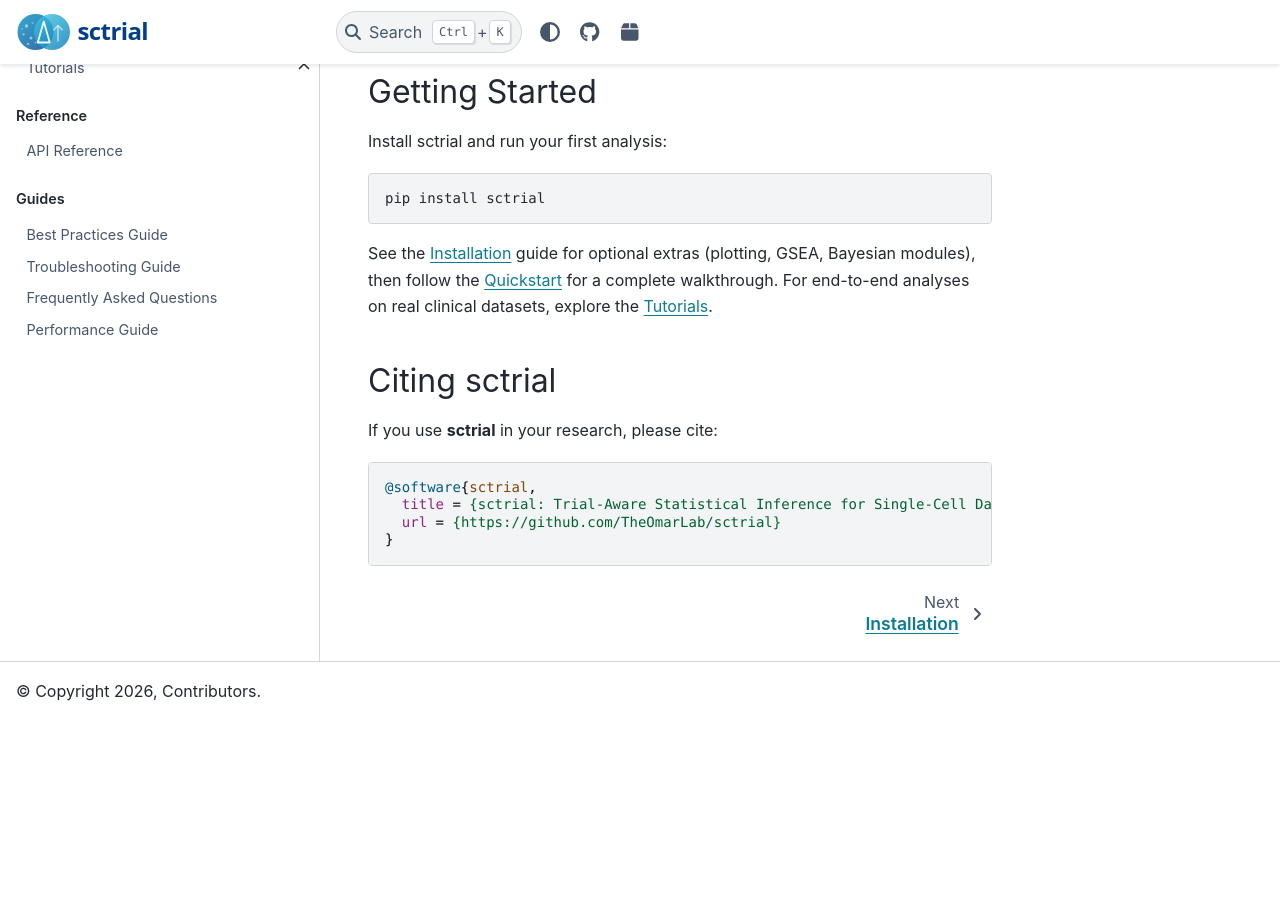
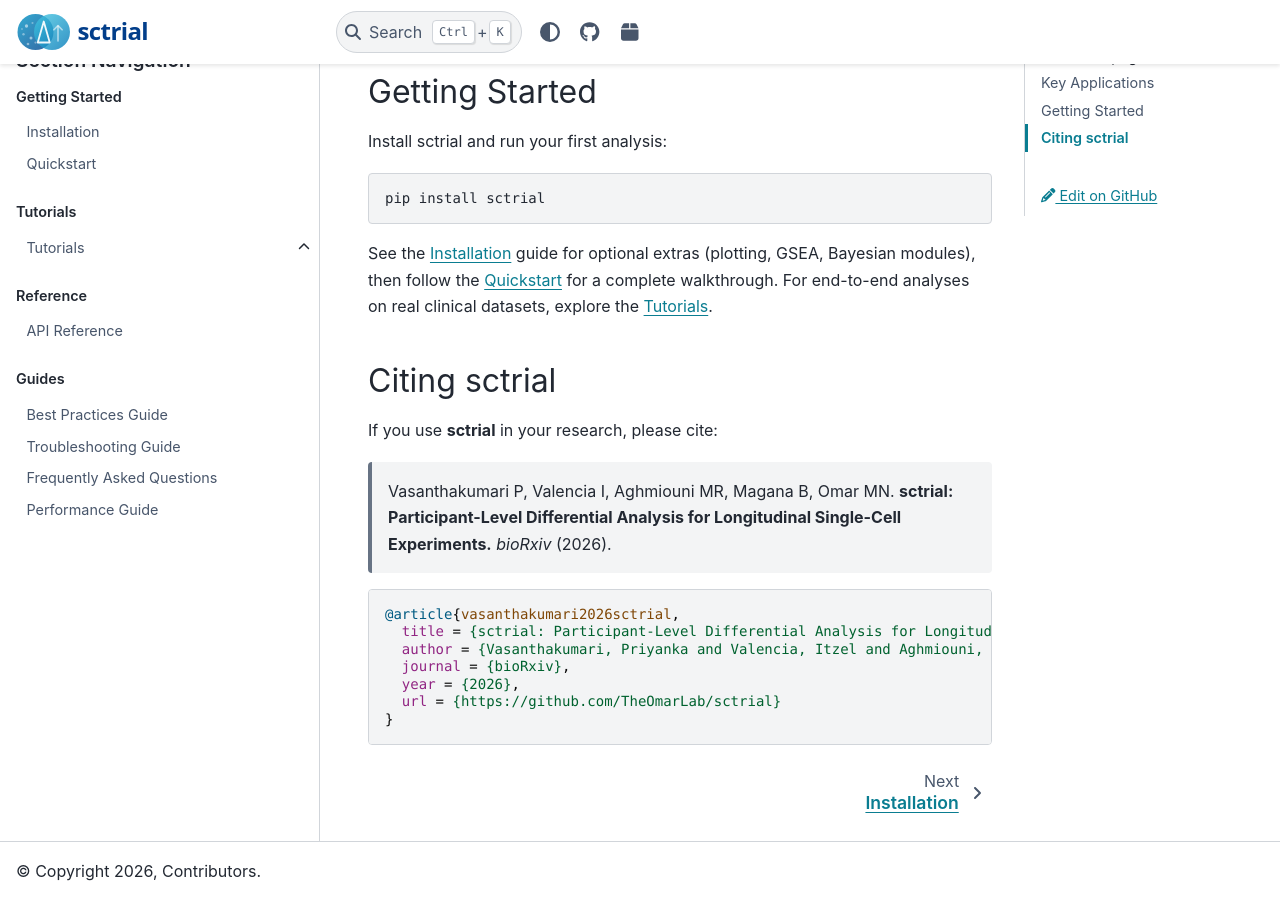
Before and after one commit to TheOmarLab/sctrial, a Sphinx documentation site: the page built from docs/source/index.rst, in a window 1280 px wide and 900 px high, scrolled down 1341 px. Built offline with Sphinx 7.4.7 and the PyData theme 0.15.4, drawn with Linux system fonts in a browser that asks for light colours; pages that are not in the unit, such as notebooks, are missing from menus; before the commit the page ends 2062 px from its top, so only the background shows below that.

Commit message:
Update documentation and metadata for preprint release
- CITATION.cff: update to v0.3.0, add all authors, match preprint title
- README.md: update tagline and citation to match preprint
- pyproject.toml: fix docs URL (readthedocs -> GitHub Pages), update
  description to match preprint title
- docs/source/index.rst: update citation section with full author list
- stats/__init__.py: export run_gsea_cross_sectional and
  run_gsea_within_arm (were in main __init__.py but not stats)
- CHANGELOG.md: populate [Unreleased] with benchmark framework, SF4
  panels H-N, and all fixes since v0.3.0

```diff
--- a/docs/source/index.rst
+++ b/docs/source/index.rst
@@ -69,10 +69,17 @@
 
 If you use **sctrial** in your research, please cite:
 
+  Vasanthakumari P, Valencia I, Aghmiouni MR, Magana B, Omar MN.
+  **sctrial: Participant-Level Differential Analysis for Longitudinal Single-Cell Experiments.**
+  *bioRxiv* (2026).
+
 .. code-block:: bibtex
 
-   @software{sctrial,
-     title = {sctrial: Trial-Aware Statistical Inference for Single-Cell Data},
+   @article{vasanthakumari2026sctrial,
+     title = {sctrial: Participant-Level Differential Analysis for Longitudinal Single-Cell Experiments},
+     author = {Vasanthakumari, Priyanka and Valencia, Itzel and Aghmiouni, Maryam R. and Magana, Bryan and Omar, Mohamed N.},
+     journal = {bioRxiv},
+     year = {2026},
      url = {https://github.com/TheOmarLab/sctrial}
    }
 
--- a/pyproject.toml
+++ b/pyproject.toml
@@ -5,7 +5,7 @@
 [project]
 name = "sctrial"
 version = "0.3.0"
-description = "Trial-aware inference utilities for single-cell AnnData: DiD, crossover, module scoring, pseudobulk, and abundance."
+description = "Participant-level differential analysis for longitudinal single-cell experiments: DiD, paired comparisons, module scoring, pseudobulk, and power analysis."
 readme = { file = "README.md", content-type = "text/markdown" }
 requires-python = ">=3.9"
 license = {  text = "MIT" }
@@ -37,7 +37,7 @@
 
 [project.urls]
 Homepage = "https://github.com/TheOmarLab/sctrial"
-Documentation = "https://sctrial.readthedocs.io"
+Documentation = "https://TheOmarLab.github.io/sctrial/"
 Repository = "https://github.com/TheOmarLab/sctrial"
 Issues = "https://github.com/TheOmarLab/sctrial/issues"
 
```
Also changed, not shown: CHANGELOG.md (+33 -0 lines), README.md (+7 -5 lines), 2 other files.
